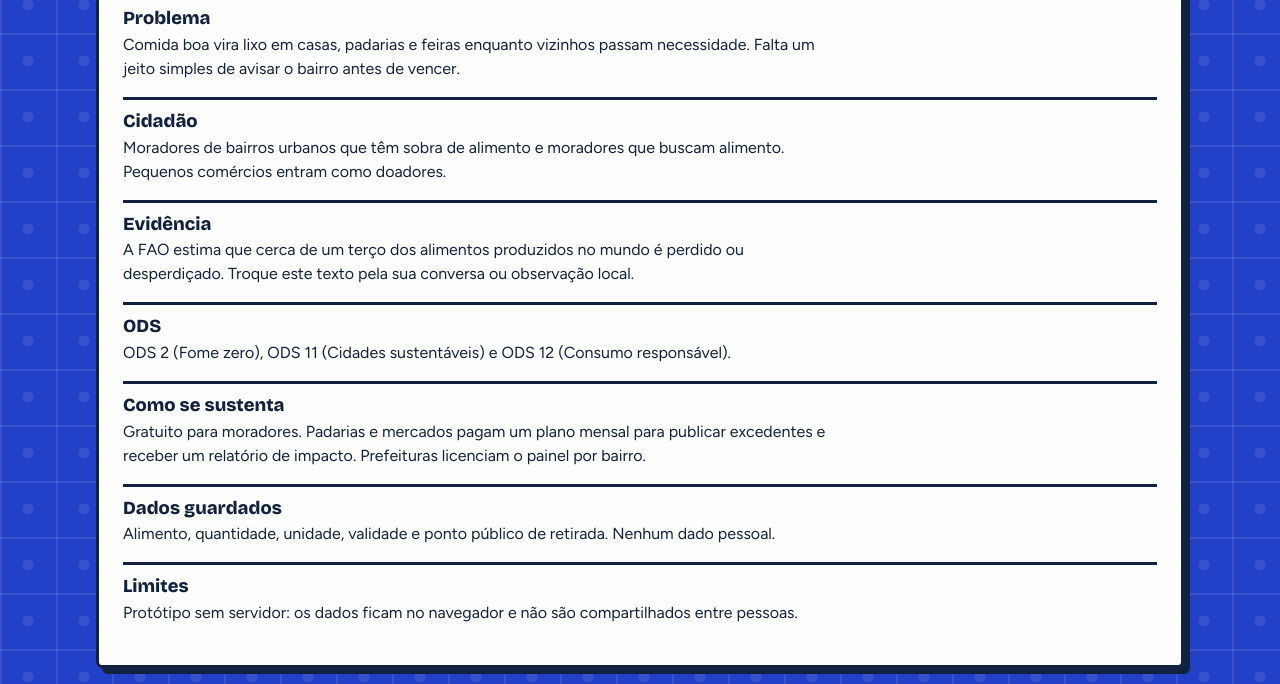
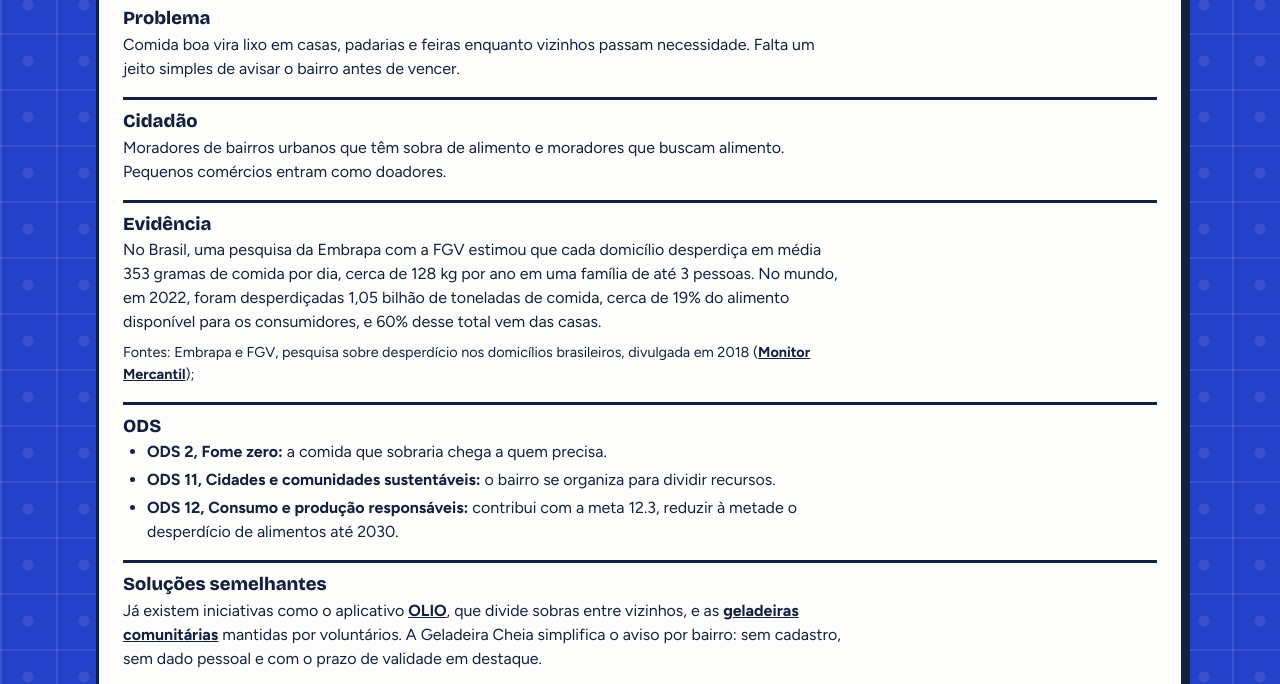
Before and after one commit to gustavom-julio/Geladeira-Cheia, a plain HTML site: page Sobre/Sobre.html in a window 1280 px wide. Shown: the part 191-875 px from the top of the page. Drawn offline with nearby package versions, Linux system fonts and the light colour scheme.

Commit message:
Melhorias no Sobre e no README

```diff
--- a/Sobre/Sobre.html
+++ b/Sobre/Sobre.html
@@ -45,10 +45,26 @@
                 <dl class="rotulo">
                     <dt>Problema</dt><dd>Comida boa vira lixo em casas, padarias e feiras enquanto vizinhos passam necessidade. Falta um jeito simples de avisar o bairro antes de vencer.</dd>
                     <dt>Cidadão</dt><dd>Moradores de bairros urbanos que têm sobra de alimento e moradores que buscam alimento. Pequenos comércios entram como doadores.</dd>
-                    <dt>Evidência</dt><dd>A FAO estima que cerca de um terço dos alimentos produzidos no mundo é perdido ou desperdiçado. Troque este texto pela sua conversa ou observação local.</dd>
-                    <dt>ODS</dt><dd>ODS 2 (Fome zero), ODS 11 (Cidades sustentáveis) e ODS 12 (Consumo responsável).</dd>
-                    <dt>Como se sustenta</dt><dd>Gratuito para moradores. Padarias e mercados pagam um plano mensal para publicar excedentes e receber um relatório de impacto. Prefeituras licenciam o painel por bairro.</dd>
-                    <dt>Dados guardados</dt><dd>Alimento, quantidade, unidade, validade e ponto público de retirada. Nenhum dado pessoal.</dd>
+                    <dt>Evidência</dt>
+                    <dd>No Brasil, uma pesquisa da Embrapa com a FGV estimou que cada domicílio desperdiça em média 353 gramas de comida por dia, cerca de 128 kg por ano em uma família de até 3 pessoas. No mundo, em 2022, foram desperdiçadas 1,05 bilhão de toneladas de comida, cerca de 19% do alimento disponível para os consumidores, e 60% desse total vem das casas.
+                        <span class="fonte">Fontes: Embrapa e FGV, pesquisa sobre desperdício nos domicílios brasileiros, divulgada em 2018
+                            (<a href="https://monitormercantil.com.br/arroz-e-feij-o-s-o-os-alimentos-mais-desperdi-ados-no-pa-s/" target="_blank" rel="noopener noreferrer">Monitor Mercantil</a>);
+                    <dt>ODS</dt>
+                    <dd>
+                        <ul>
+                            <li><strong>ODS 2, Fome zero:</strong> a comida que sobraria chega a quem precisa.</li>
+                            <li><strong>ODS 11, Cidades e comunidades sustentáveis:</strong> o bairro se organiza para dividir recursos.</li>
+                            <li><strong>ODS 12, Consumo e produção responsáveis:</strong> contribui com a meta 12.3, reduzir à metade o desperdício de alimentos até 2030.</li>
+                        </ul>
+                    </dd>
+                    <dt>Soluções semelhantes</dt>
+                    <dd>Já existem iniciativas como o aplicativo
+                        <a href="https://catracalivre.com.br/as-melhores-solucoes-sustentaveis/app-permite-dividir-sobra-de-comida-com-colegas-e-vizinhos/" target="_blank" rel="noopener noreferrer">OLIO</a>,
+                        que divide sobras entre vizinhos, e as
+                        <a href="https://www.ecycle.com.br/geladeira-comunitaria/" target="_blank" rel="noopener noreferrer">geladeiras comunitárias</a>
+                        mantidas por voluntários. A Geladeira Cheia simplifica o aviso por bairro: sem cadastro, sem dado pessoal e com o prazo de validade em destaque.</dd>
+                    <dt>Como se sustenta</dt><dd>Gratuito para moradores. Padarias e mercados pagam um plano mensal para publicar excedentes e receber um relatório de impacto. Prefeituras licenciam o painel por bbairro.</dd>
+                    <dt>Dados guardados</dt><dd>Alimento, quantidade, unidade, validade, ponto público de retirada e data de criação. Nenhum dado pessoal.</dd>
                     <dt>Limites</dt><dd>Protótipo sem servidor: os dados ficam no navegador e não são compartilhados entre pessoas.</dd>
                 </dl>
             </section>
--- a/Sobre/sobre.css
+++ b/Sobre/sobre.css
@@ -10,3 +10,9 @@
   font-size: 1.15rem;
 }
 .sobre .rotulo dd { max-width: 70ch; margin: 0; }
+
+/* ---- Lista de ODS e fontes ---- */
+.sobre .rotulo ul { margin: 0; padding-left: var(--e5); }
+.sobre .rotulo li { margin-bottom: var(--e1); }
+.sobre .rotulo a { color: var(--tinta); font-weight: 700; }
+.sobre .fonte { display: block; margin-top: var(--e2); font-size: .9rem; }
```
Also changed, not shown: prints/index celular.png (added), prints/index desktop.png (added), prints/index tablet.png (added), prints/simulador celular.png (added), prints/simulador desktop.png (added), prints/simulador tablet.png (added), prints/sobre celular.png (added), prints/sobre desktop.png (added), prints/sobre tablet.png (added), 1 other file.
